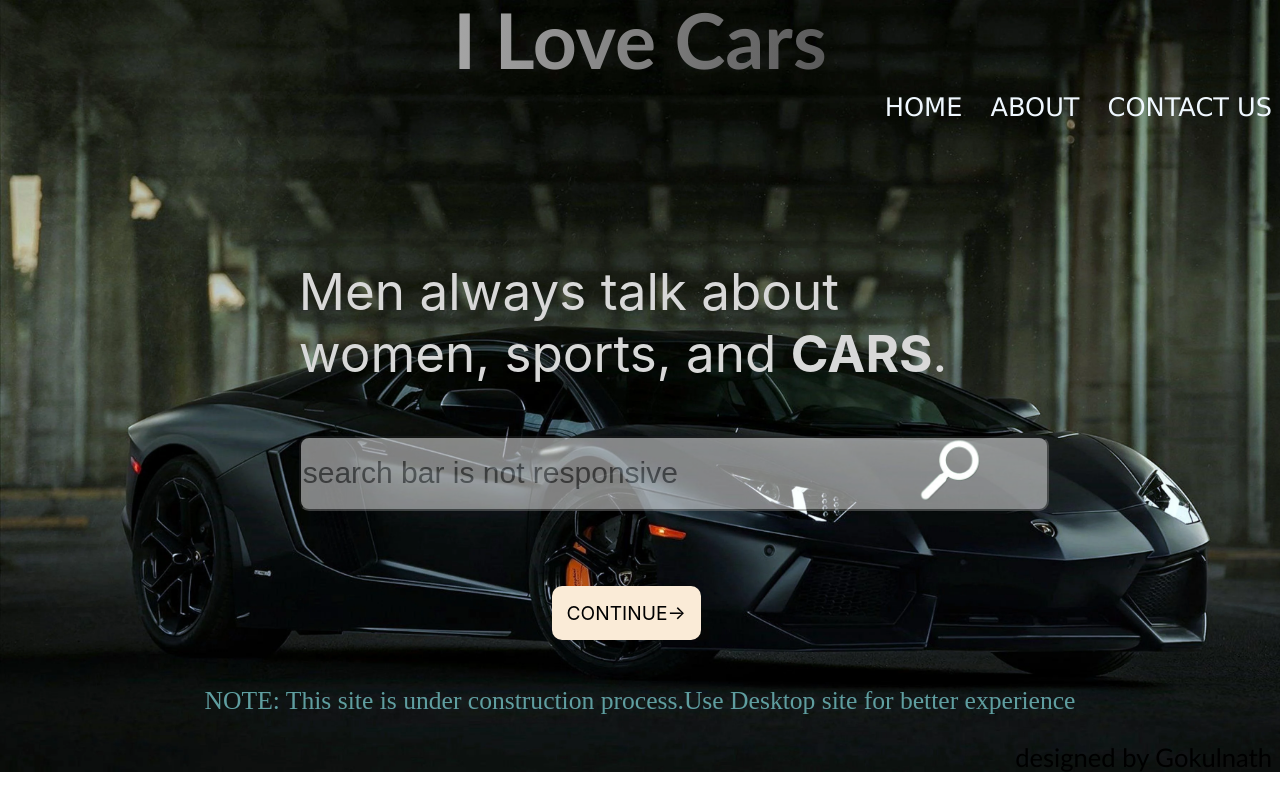
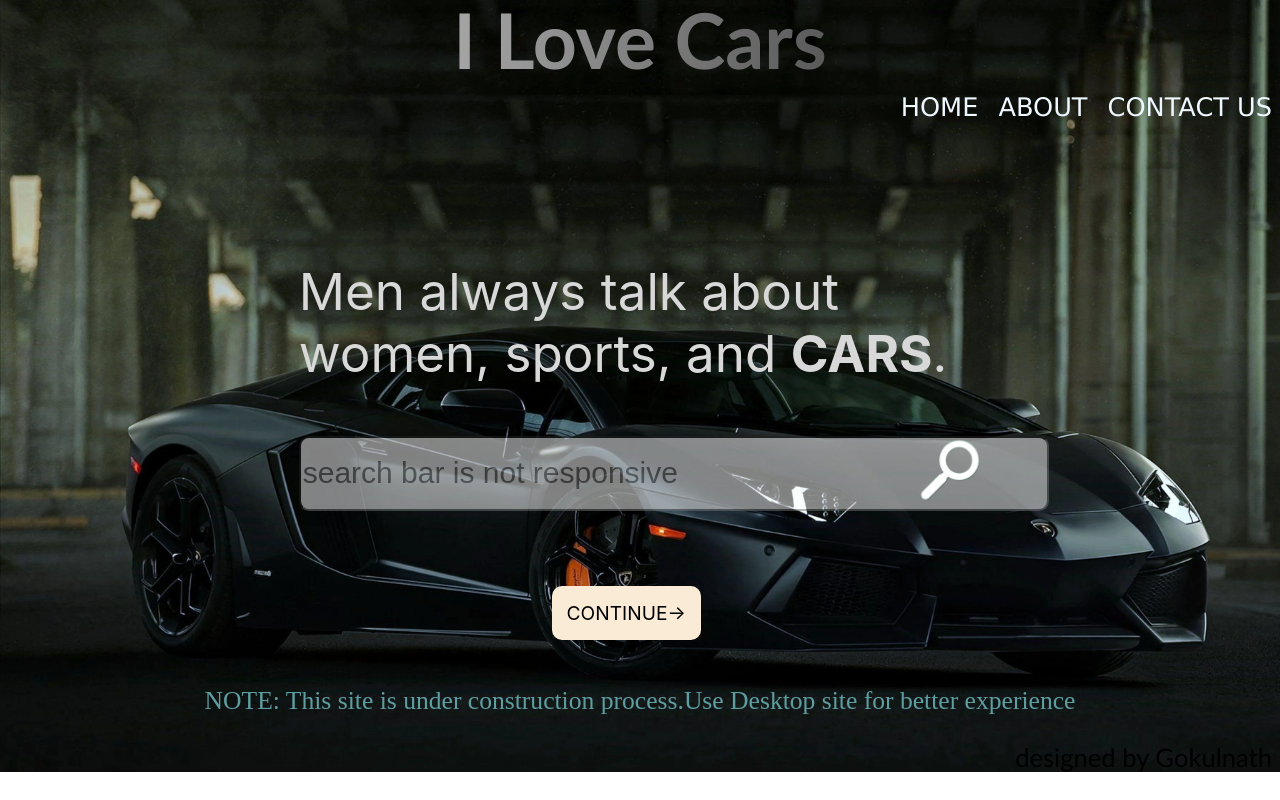
Before and after one commit to GOKULNATH003/craze-on-cars, a plain HTML site: page index.html in a window 1280 px wide. Drawn offline with Linux system fonts and the light colour scheme.

Commit message:
Update index.html

```diff
--- a/index.html
+++ b/index.html
@@ -11,9 +11,9 @@
     <H1 class="ilu">I Love Cars      </H1>
     <div class="menu"> <ul>
         <li><a href="index.html" ; class="nav3">HOME</a></li>
-        &nbsp; &nbsp; &nbsp;
+        &nbsp; &nbsp;
         <li><a href="new1.html" ; class="nav2">ABOUT</a> </li>
-        &nbsp; &nbsp; &nbsp;
+        &nbsp; &nbsp;
         <li>  <a href="new1.html" ; class="nav1">CONTACT US</a></li>
     </ul>
     </div>
```
